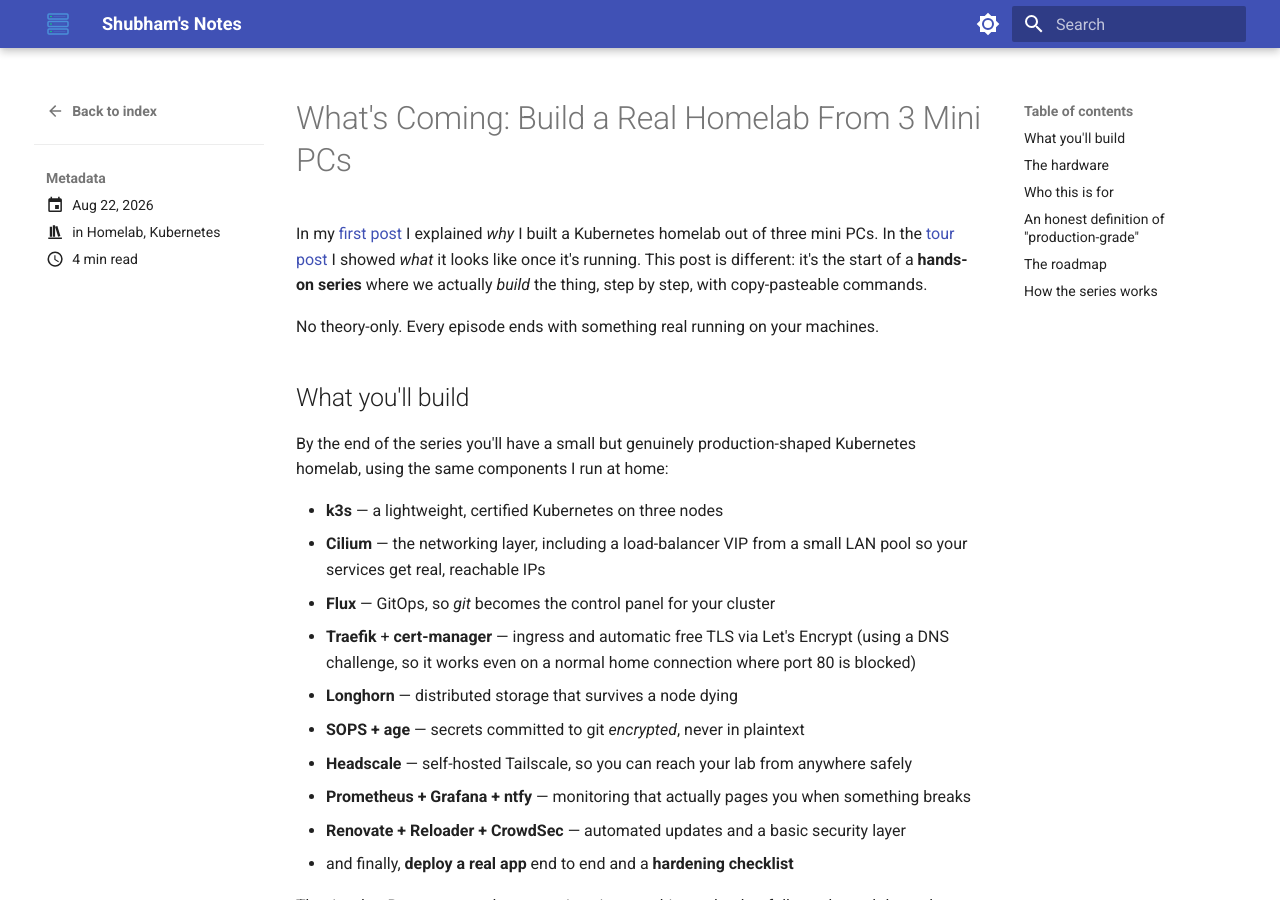
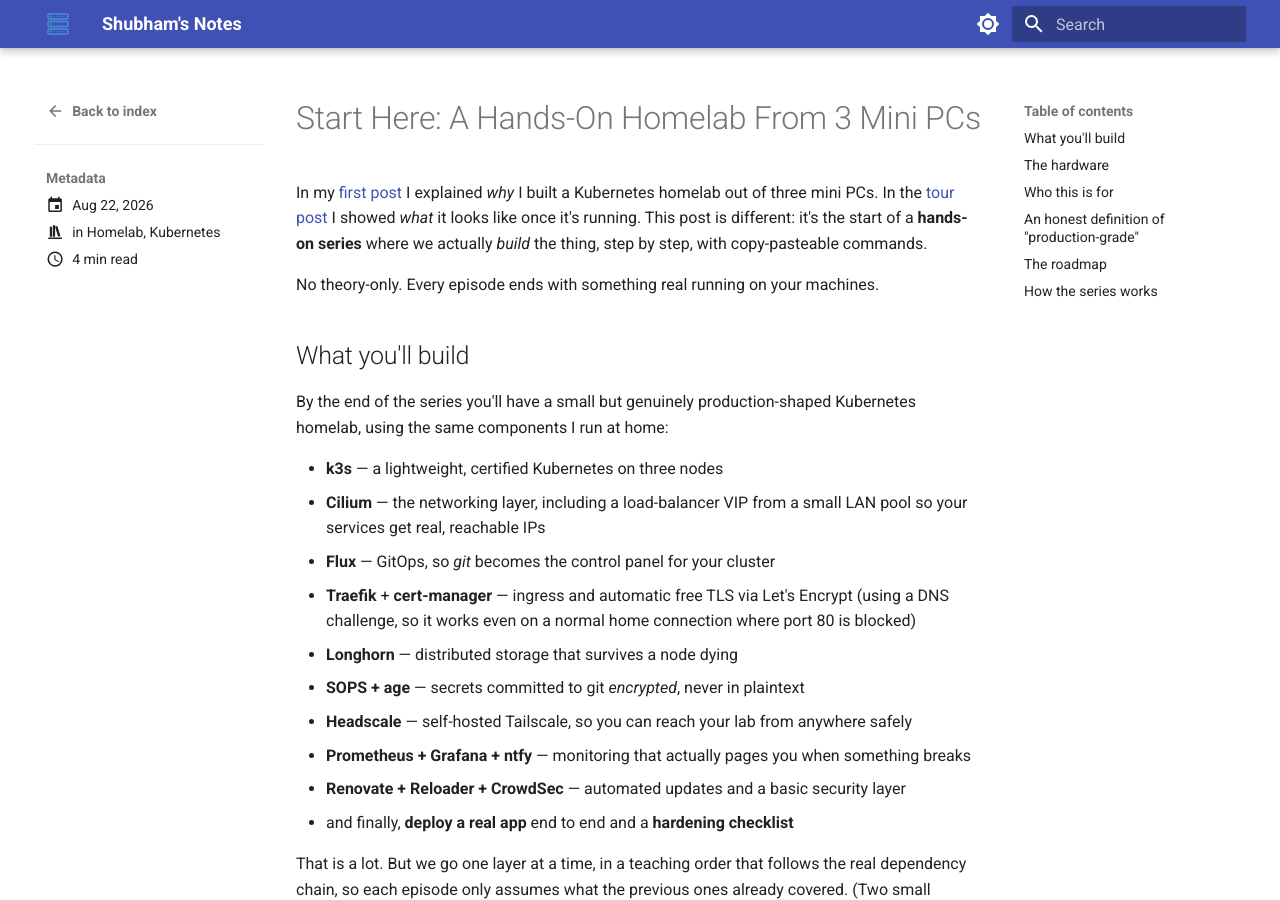
Before and after one commit to shubhamwagh/blog, an MkDocs documentation site: the page built from docs/posts/hands-on-ep0-whats-coming.md, in a window 1280 px wide and 900 px high. Built offline with MkDocs 1.6.1 and Material for MkDocs 9.7.7, drawn with Linux system fonts in a browser that asks for light colours; comment, search, counter and statistics services are not loaded.

Commit message:
Rename ep0 title to 'Start Here: A Hands-On Homelab From 3 Mini PCs'

```diff
--- a/docs/posts/hands-on-ep0-whats-coming.md
+++ b/docs/posts/hands-on-ep0-whats-coming.md
@@ -1,6 +1,6 @@
 ---
 date: 2026-08-22
-description: The hands-on homelab series intro — what we're building, the hardware, who it's for, the honest "production-grade" limits, and the full 12-episode roadmap.
+description: The hands-on homelab series intro — start here for what we're building, the hardware, who it's for, the honest "production-grade" limits, and the full 12-episode roadmap.
 categories:
   - Homelab
   - Kubernetes
@@ -14,7 +14,7 @@ comments: true
 series: Building a Self-Hosted Homelab
 ---
 
-# What's Coming: Build a Real Homelab From 3 Mini PCs
+# Start Here: A Hands-On Homelab From 3 Mini PCs
 
 In my [first post](/hello-world/) I explained *why* I built a Kubernetes homelab out of three
 mini PCs. In the [tour post](/how-my-k3s-homelab-works/) I showed *what* it looks like once it's
```
